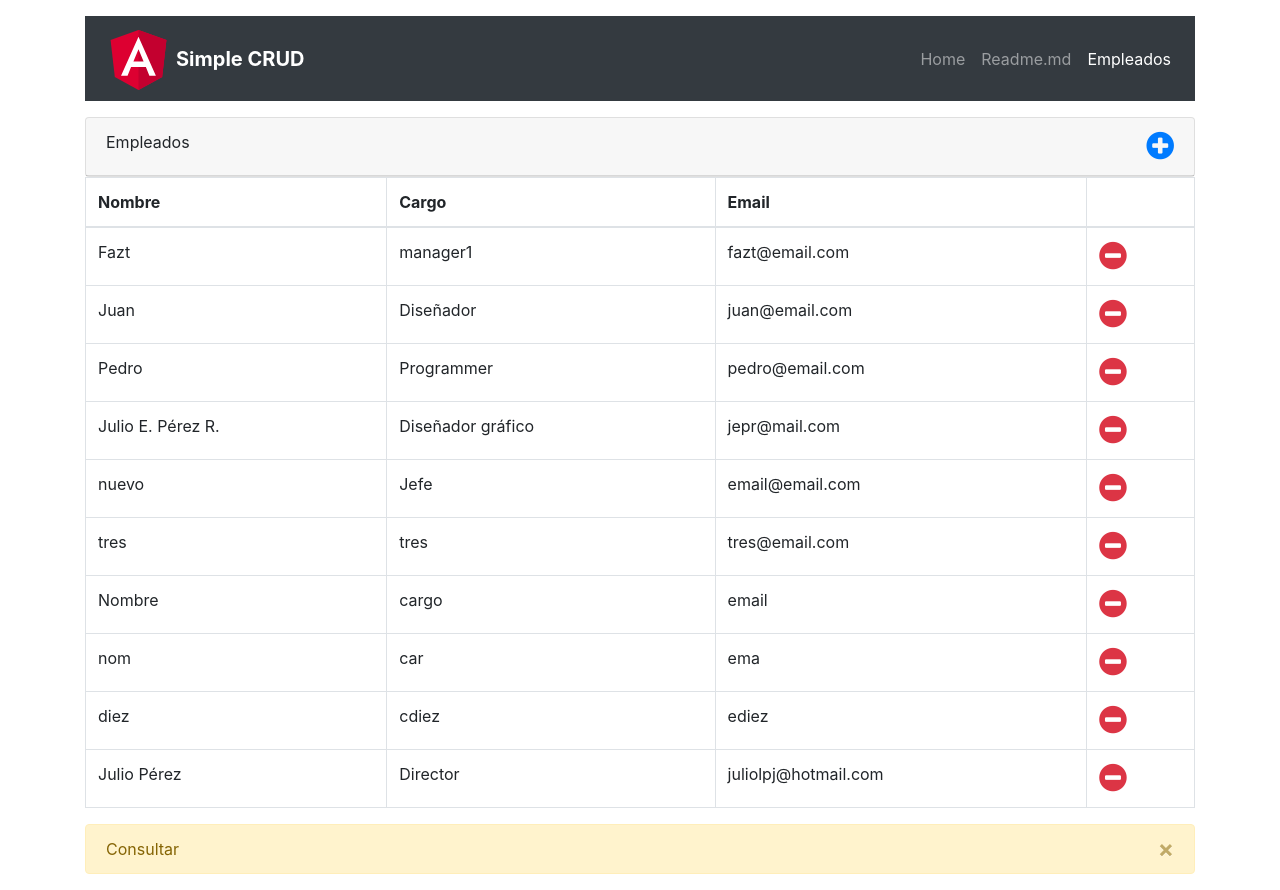
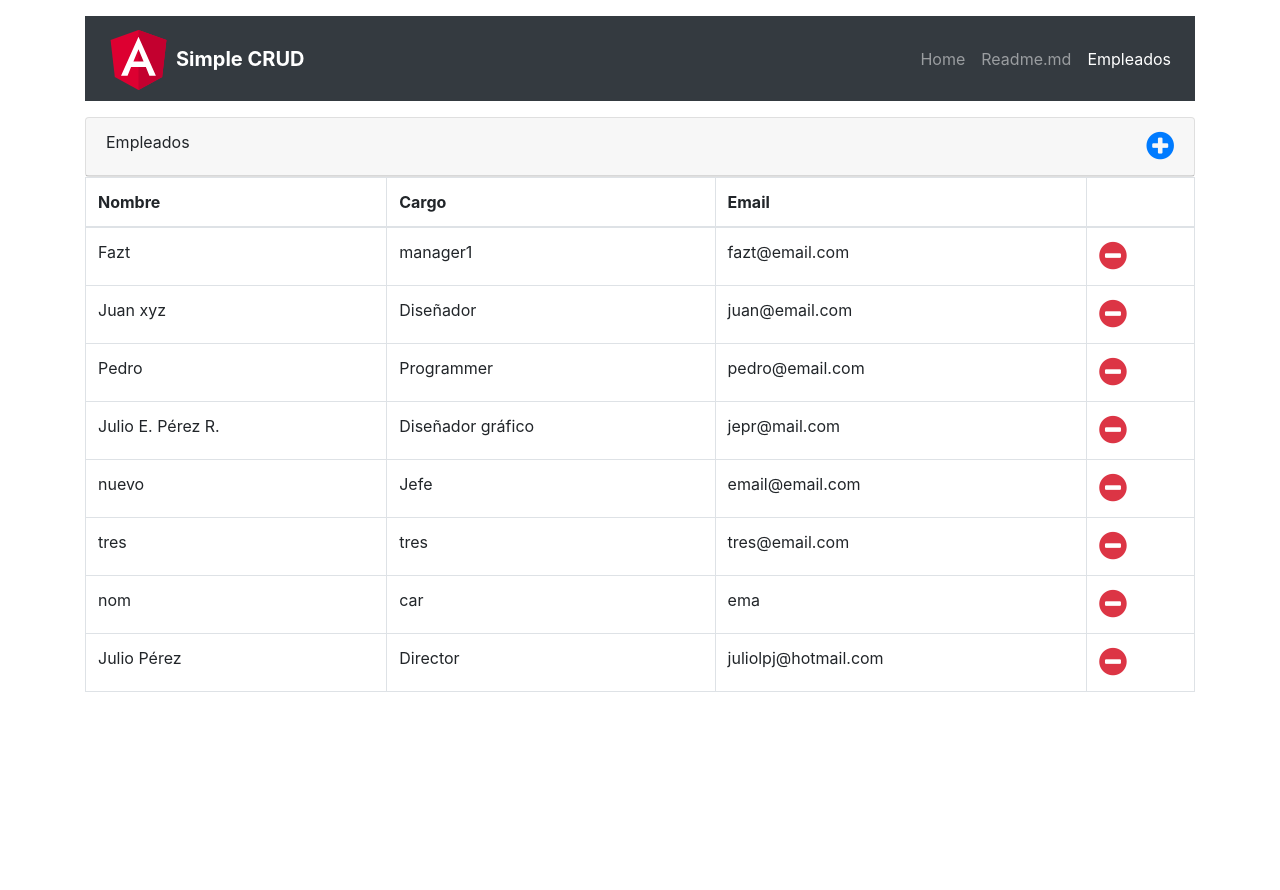
Before and after one commit to juliolpj/sCrud, an Angular app: page /empleados in a window 1280 px wide. After the commit the page ends 800 px from the top, so only its background shows below. Built offline with nearby package versions, Linux system fonts and the light colour scheme; data requests are answered from the project's data file; what ngx-markdown would draw is missing.

Commit message:
Crear MensajesServices, crear MensajesComponent, colocar mensajesComponnet en appComponent.HTML, enviar mensajes desde el formulario usando el servicio, recibir los mensajes en el componente y mostrarlos

```diff
--- a/db.json
+++ b/db.json
@@ -8,7 +8,7 @@
     },
     {
       "id": "2",
-      "nombre": "Juan",
+      "nombre": "Juan xyz",
       "cargo": "Diseñador",
       "email": "juan@email.com"
     },
@@ -37,22 +37,10 @@
       "id": "KMzjnXK"
     },
     {
-      "nombre": "Nombre",
-      "cargo": "cargo",
-      "email": "email",
-      "id": "YZiRnig"
-    },
-    {
       "nombre": "nom",
       "cargo": "car",
       "email": "ema",
       "id": "Lm_jvkR"
-    },
-    {
-      "nombre": "diez",
-      "cargo": "cdiez",
-      "email": "ediez",
-      "id": "VGqP_KV"
     },
     {
       "nombre": "Julio Pérez",
--- a/src/app/app.component.html
+++ b/src/app/app.component.html
@@ -1,5 +1,7 @@
 <div class="container">
   <app-navbar></app-navbar>
+
+  <app-mensajes></app-mensajes>
 
   <router-outlet></router-outlet>
 
--- a/src/app/app.module.ts
+++ b/src/app/app.module.ts
@@ -14,6 +14,7 @@ import { NotFoundComponent } from './components/not-found/not-found.component';
 import { EmpleadosComponent } from './components/empleados/empleados.component';
 
 import { FormularioComponent } from './components/empleados/formulario/formulario.component';
+import { MensajesComponent } from './components/mensajes/mensajes.component';
 
 
 @NgModule({
@@ -24,7 +25,8 @@ import { FormularioComponent } from './components/empleados/formulario/formulari
     ReadmeComponent,
     NotFoundComponent,
     EmpleadosComponent,
-    FormularioComponent
+    FormularioComponent,
+    MensajesComponent
   ],
   imports: [
     BrowserModule,
--- a/src/app/components/empleados/empleados.component.html
+++ b/src/app/components/empleados/empleados.component.html
@@ -39,8 +39,3 @@
     </tbody>
 
   </table>
-
-  <div class="sticky-top alert alert-warning alert-dismissible">
-      <button type="button" class="close" data-dismiss="alert">&times;</button>
-      {{ frmStatus }}
-  </div>
--- a/src/app/components/empleados/empleados.component.ts
+++ b/src/app/components/empleados/empleados.component.ts
@@ -4,6 +4,7 @@ import { Observable  } from 'rxjs';
 import { Empleado } from 'src/app/models/empleado';
 import { DataService } from 'src/app/services/data.service';
 import { filter, tap, map, flatMap } from 'rxjs/operators';
+import { MensajesService } from 'src/app/services/mensajes.service';
 
 @Component({
   selector: 'app-empleados',
@@ -15,7 +16,7 @@ export class EmpleadosComponent implements OnInit {
   registro: Empleado = {};
   empleados: Array<Empleado>;
 
-  constructor(public dataService: DataService) {
+  constructor(public dataService: DataService, private mensajeService: MensajesService) {
   }
 
   ngOnInit() {
@@ -24,22 +25,28 @@ export class EmpleadosComponent implements OnInit {
 
   fetchData() {
     this.dataService.getRecords$().subscribe(
-      (data: Empleado[]) => this.empleados = data
+      (data: Empleado[]) => {
+        this.empleados = data;
+        this.registro = {};
+      }
     );
   }
 
   agregar() {
     this.registro = {};
+    this.mensajeService.emitChange('');
     this.frmStatus = 'Agregar';
   }
 
   modificar(empleado: Empleado) {
     this.registro = Object.assign({}, empleado);
+    this.mensajeService.emitChange('');
     this.frmStatus = 'Modificar';
   }
 
   eliminar(empleado: Empleado) {
     this.registro = Object.assign({}, empleado);
+    this.mensajeService.emitChange('');
     this.frmStatus = 'Eliminar';
   }
 
@@ -64,11 +71,11 @@ export class EmpleadosComponent implements OnInit {
   aceptarAgregarRegistro(empleado: Empleado) {
     this.dataService.addRecord$(empleado).subscribe(
       data => {
-        console.log(data);
+        this.mensajeService.emitChange('Registro agregado satisfactoriamente');
         this.fetchData();
       },
       error => {
-        alert('** Error al agregar los datos: ' + error.statusText + ' **');
+        this.mensajeService.emitChange('** Error al agregar los datos: ' + error.statusText + ' **');
         console.log(error);
       },
       () => this.frmStatus = 'Consultar'
@@ -78,18 +85,21 @@ export class EmpleadosComponent implements OnInit {
   aceptarModificarRegistro(empleado: Empleado) {
     this.dataService.updateRecord$(empleado).subscribe(
       data => {
-        console.log(data);
+        this.mensajeService.emitChange('Registro actualizado satisfactoriamente');
         this.fetchData();
       },
-      error => alert('** Error al modificar los datos: ' + error.statusText + ' **'),
+      error => this.mensajeService.emitChange('** Error al actualizar los registro: ' + error.statusText + ' **'),
       () => this.frmStatus = 'Consultar'
     )
   }
 
   aceptarEliminarRegistro(empleado: Empleado) {
     this.dataService.deleteRecord$(empleado).subscribe(
-      () => this.fetchData(),
-      error => alert('** Error al eliminar los datos: ' + error.statusText + ' **'),
+      () => {
+        this.mensajeService.emitChange('Registro eliminado satisfactoriamente');
+        this.fetchData()
+      },
+      error => this.mensajeService.emitChange('** Error al eliminar el registro: ' + error.statusText + ' **'),
       () => this.frmStatus = 'Consultar'
     )
   }
--- a/src/app/components/empleados/formulario/formulario.component.html
+++ b/src/app/components/empleados/formulario/formulario.component.html
@@ -50,6 +50,7 @@
           </button>
         </div>
       </div>
+
     </form>
   </div>
 </div>
--- /dev/null
+++ b/src/app/components/mensajes/mensajes.component.html
@@ -0,0 +1,6 @@
+<div class="alert alert-success alert-dismissable mt-2" [class.alert-danger]="msg.charAt(0) === '*'" *ngIf="msg">
+  <button class="close" (click)="closeAlert()">
+    &times;
+  </button>
+  {{ msg }}
+</div>
--- /dev/null
+++ b/src/app/components/mensajes/mensajes.component.ts
@@ -0,0 +1,25 @@
+import { Component, OnInit } from '@angular/core';
+import { MensajesService } from 'src/app/services/mensajes.service';
+
+@Component({
+  selector: 'app-mensajes',
+  templateUrl: './mensajes.component.html',
+  styles: []
+})
+export class MensajesComponent implements OnInit {
+  msg: string;
+
+  constructor(private msgService: MensajesService) {
+    msgService.changeEmitted$.subscribe(
+      msg => this.msg = msg
+    )
+  }
+
+  ngOnInit() {
+  }
+
+  closeAlert(): void {
+    this.msg = '';
+  }
+
+}
--- /dev/null
+++ b/src/app/services/mensajes.service.ts
@@ -0,0 +1,16 @@
+import { Injectable } from '@angular/core';
+import { Observable, Subject } from 'rxjs';
+
+@Injectable({
+  providedIn: 'root'
+})
+export class MensajesService {
+  private emitChangeSource = new Subject<any>();
+  changeEmitted$ = this.emitChangeSource.asObservable();
+  emitChange(change: any) {
+    this.emitChangeSource.next(change);
+  }
+
+  constructor() {
+  }
+}
```
